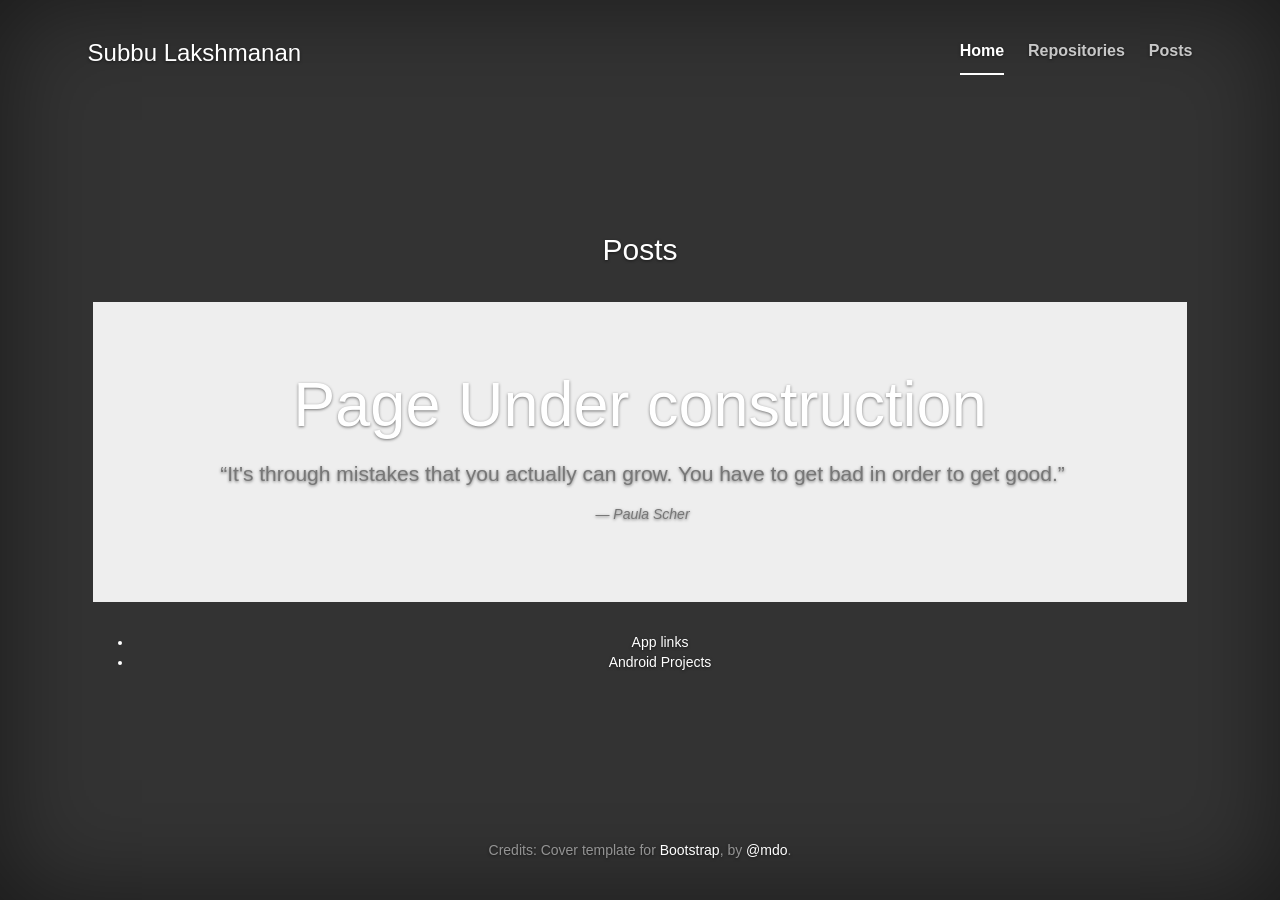
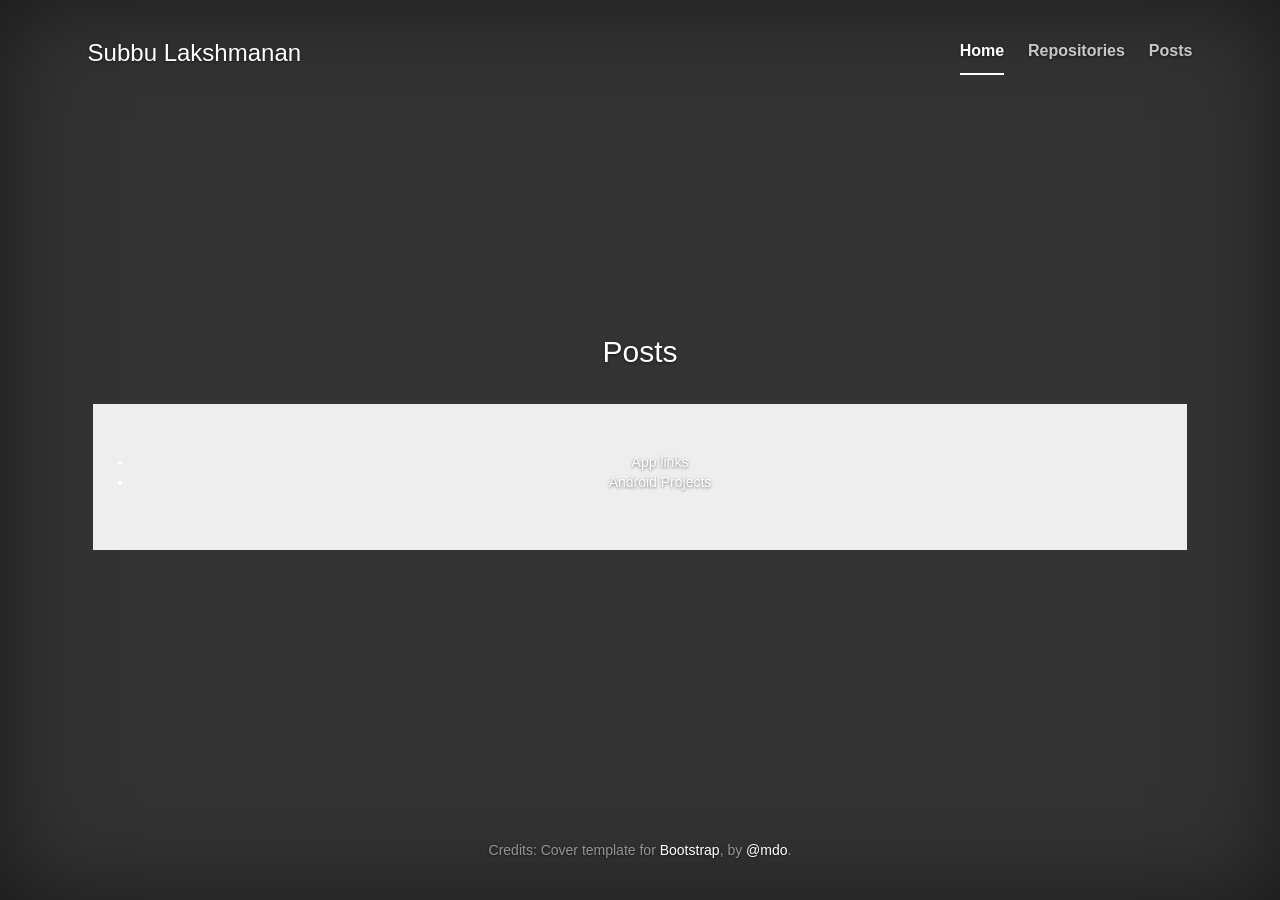
Before and after one commit to subbramanil/subbramanil.github.io, a Jekyll site: the page built from posts.html, in a window 1280 px wide. Built offline with Jekyll 4.4.1, drawn with Linux system fonts in a browser that asks for light colours; nearby versions of some CDN libraries.

Commit message:
fix: fixes style for posts

```diff
--- a/posts.html
+++ b/posts.html
@@ -8,13 +8,6 @@ title: Posts
     </header>
     <div class="panel-body">
         <div class="jumbotron">
-            <h1> Page Under construction </h1>
-            <blockquote>
-                <p class="fixColor">“It's through mistakes that you actually can grow. You have to get bad in order to
-                    get good.”</p>
-                <footer><cite title="Source Title">Paula Scher</cite></footer>
-            </blockquote>
-        </div>
             <ul>
                 {% for post in site.posts %}
                 <li>
@@ -23,4 +16,5 @@ title: Posts
                 {% endfor %}
             </ul>
         </div>
+    </div>
 </section>
```
Lines whose indentation alone changed are shown as unchanged.
